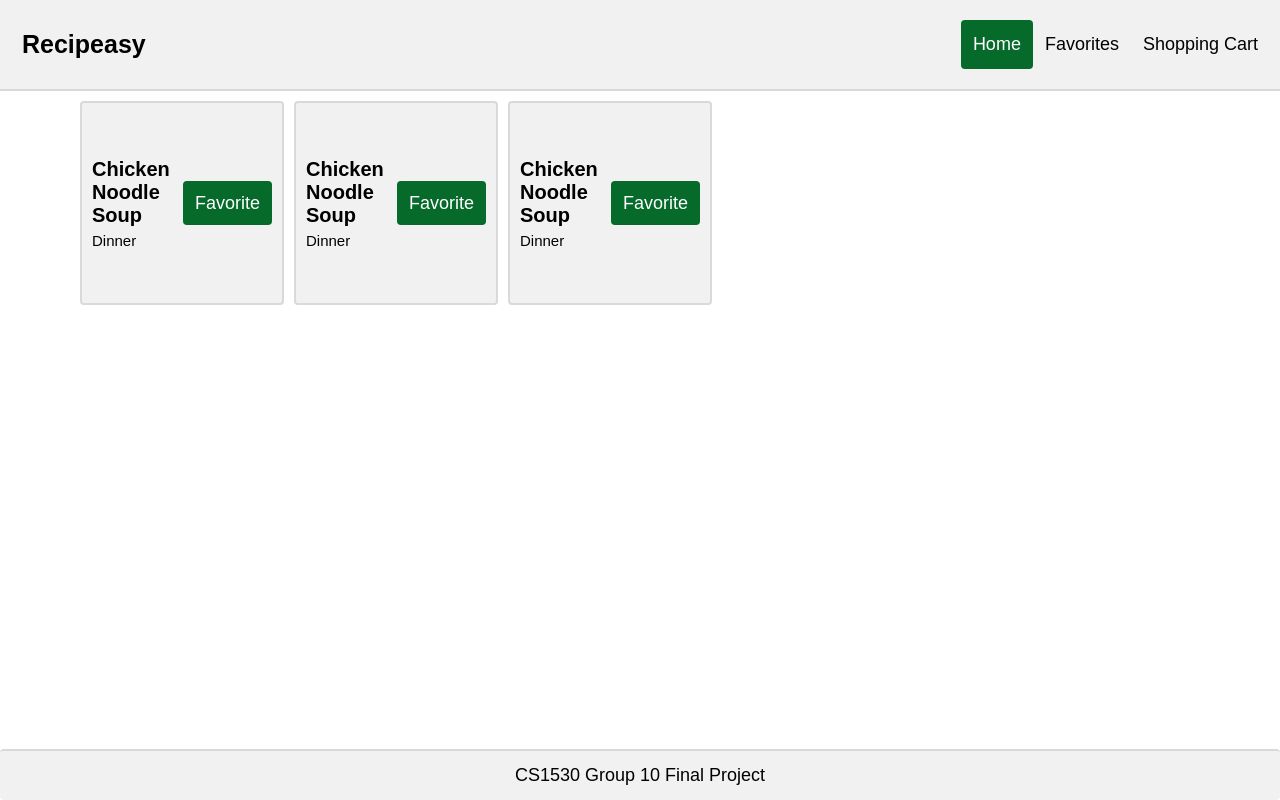
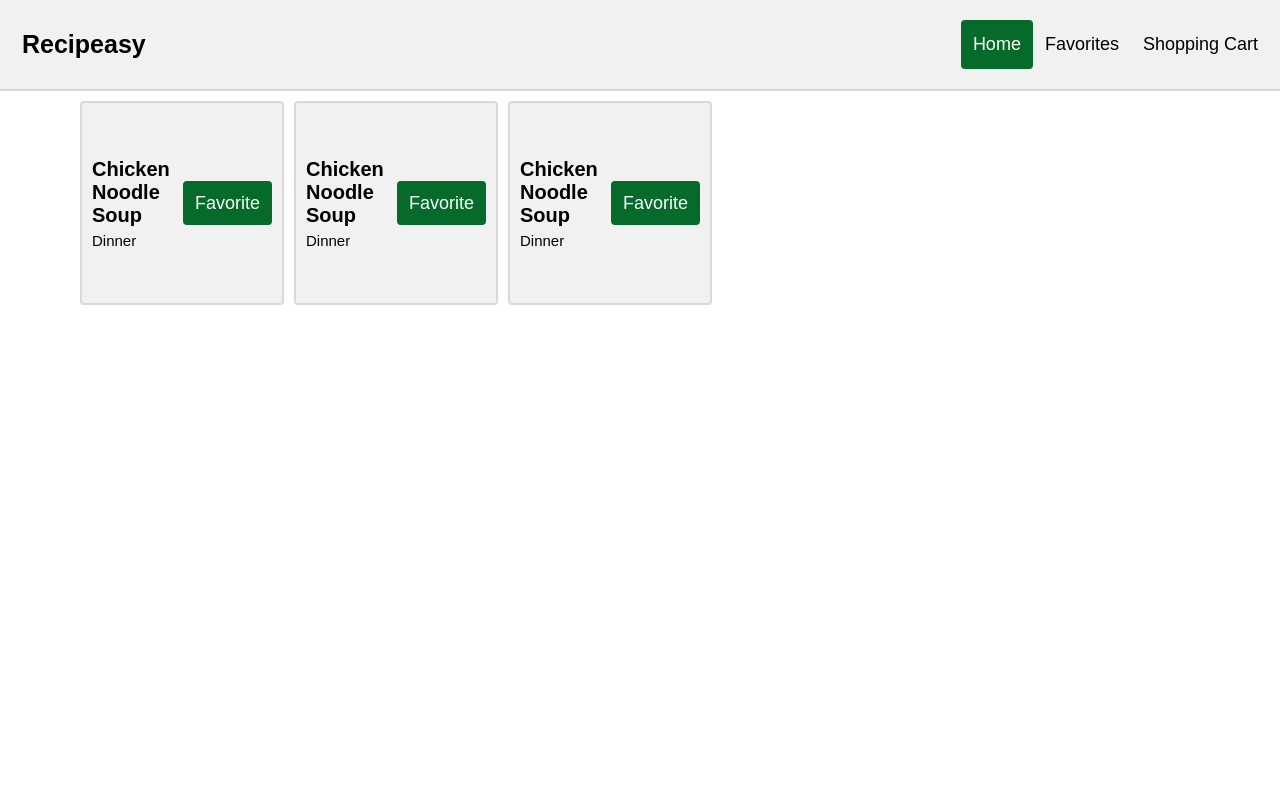
Before and after one commit to baileymathien/Recipeasy, a React (Create React App) app in the folder my-app/: page / in a window 1280 px wide. Built offline with nearby package versions, Linux system fonts and the light colour scheme.

Commit message:
removed footer as i couldnt figure out how to make

```diff
--- a/my-app/src/App.js
+++ b/my-app/src/App.js
@@ -11,10 +11,10 @@ function App() {
       </Header>
       <Recipes>
       </Recipes>
-      <Footer>
-      </Footer>
     </div>
   );
 }
+      // <Footer>
+      // </Footer>
 
 export default App;
```
